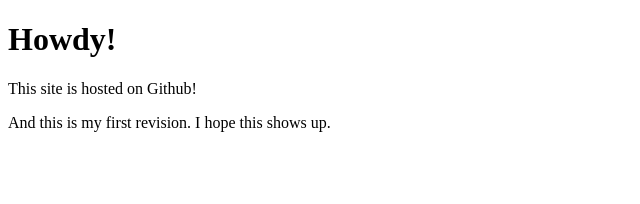
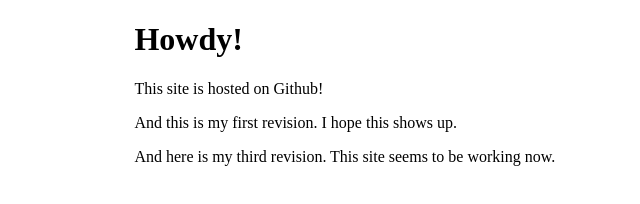
Before and after one commit to sdbritton/sdbritton.github.io, a plain HTML site: page index.html in a window 1280 px wide. Shown: the whole page, without its empty margins (0-640 px from the left). Drawn offline with Linux system fonts and the light colour scheme.

Commit message:
third revision
I added some style here.

```diff
--- a/index.html
+++ b/index.html
@@ -2,14 +2,23 @@
 <html>
 <head>
  <title>Hello There!</title>
+
+ <style>
+    .content {
+	   margin: 10px auto;
+	   width: 80%;
+	}
+ </style>
+
 </head>
 <body>
+<div class="content">
 <h1>Howdy!</h1>
 <p>This site is hosted on Github!</p>
 <p>And this is my first revision. I hope this shows up.</p>
+<p>And here is my third revision. This site seems to be working now.</p>
 
 
-
-
+</div><!-- .content -->
 </body>
 </html>
```
